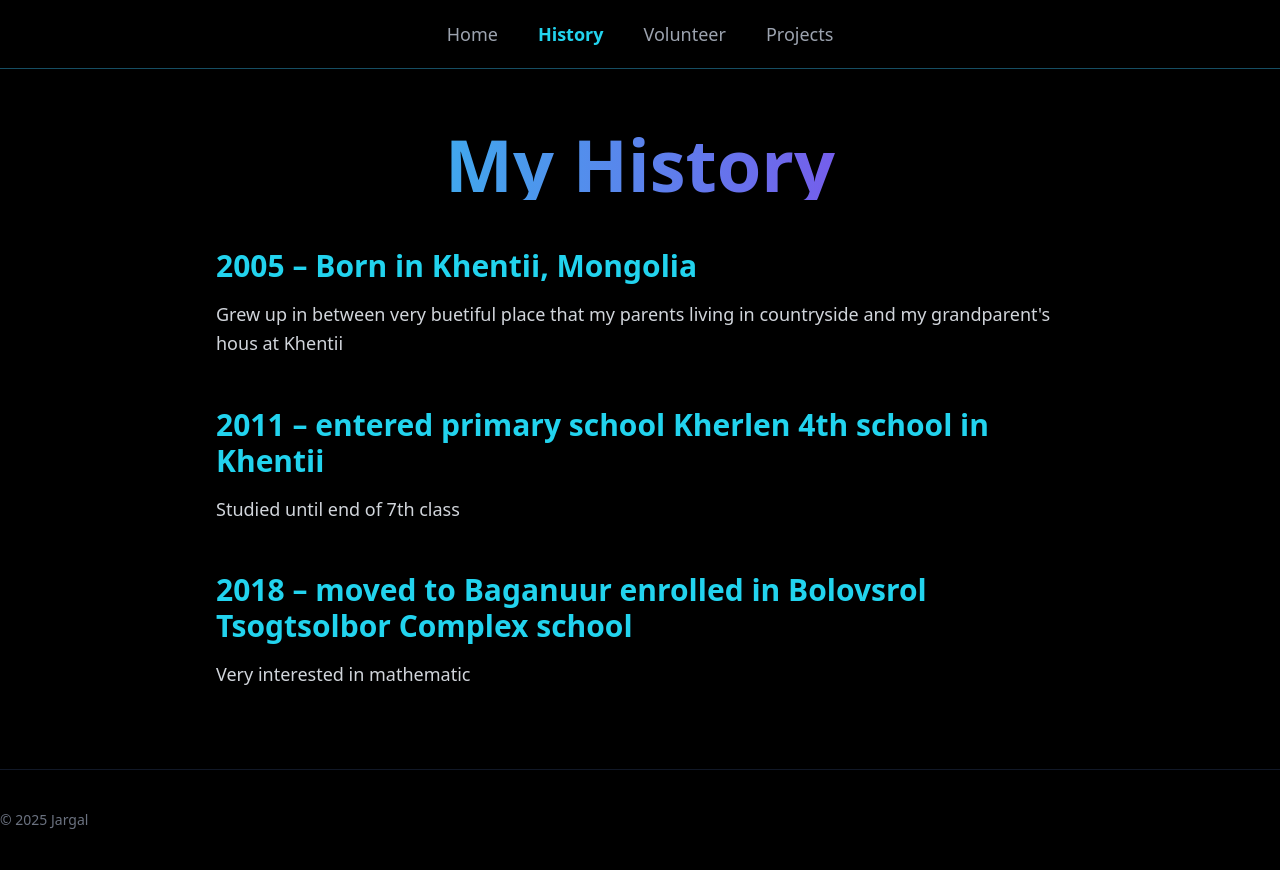
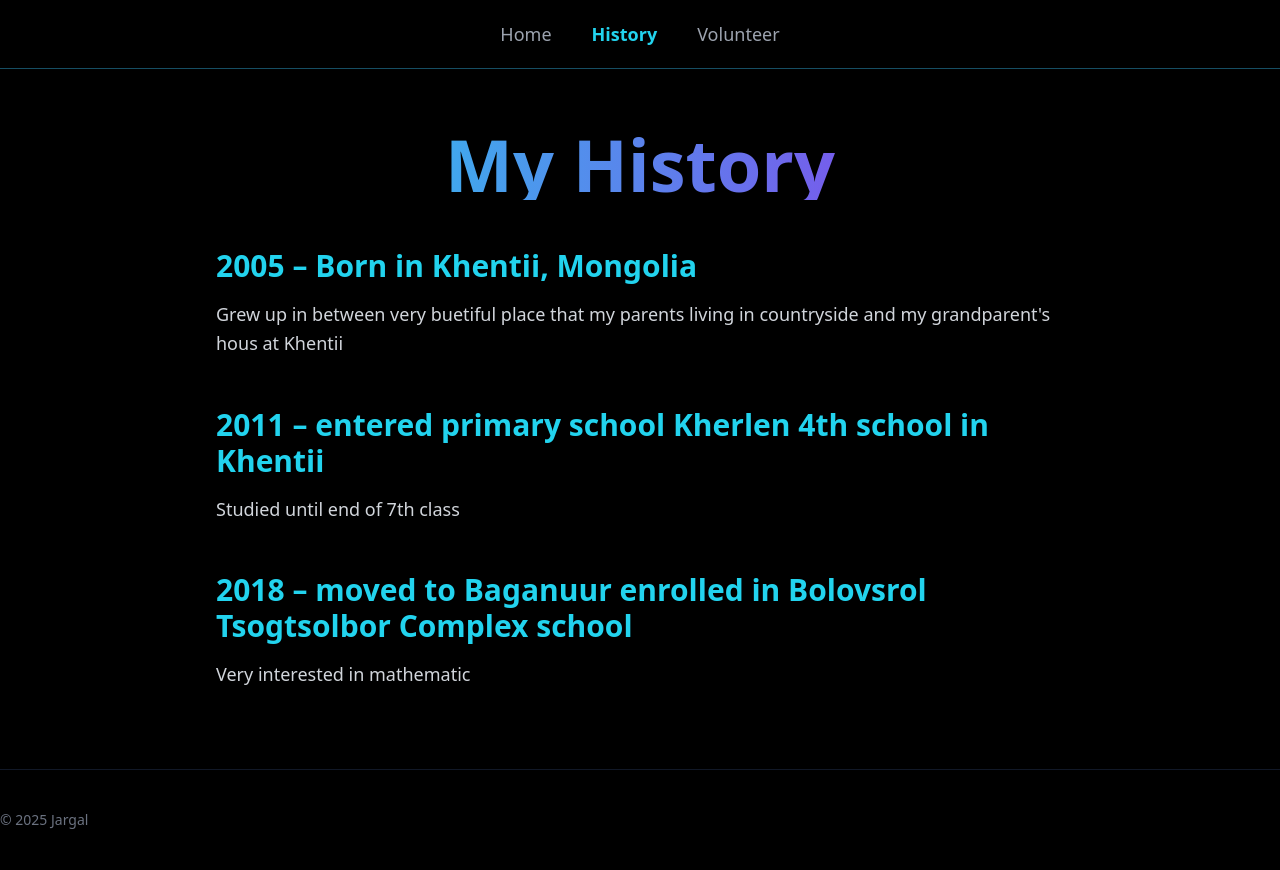
Before and after one commit to Jargal0613/personal-website, a plain HTML site: page public/history.html in a window 1280 px wide. Drawn offline with nearby package versions, Linux system fonts and the light colour scheme.

Commit message:
deleted the navigation button of project page that deleted before

```diff
--- a/public/history.html
+++ b/public/history.html
@@ -19,7 +19,6 @@
       <a href="index.html" class="text-gray-400 hover:text-white transition">Home</a>
       <a href="history.html" class="text-cyan-400 hover:text-white transition font-semibold">History</a>
       <a href="volunteer.html" class="text-gray-400 hover:text-white transition">Volunteer</a>
-      <a href="projects.html" class="text-gray-400 hover:text-white transition">Projects</a>
     </nav>
   </header>
 
```
Also changed, not shown: public/index.html (+0 -1 lines), public/volunteer.html (+0 -1 lines).
